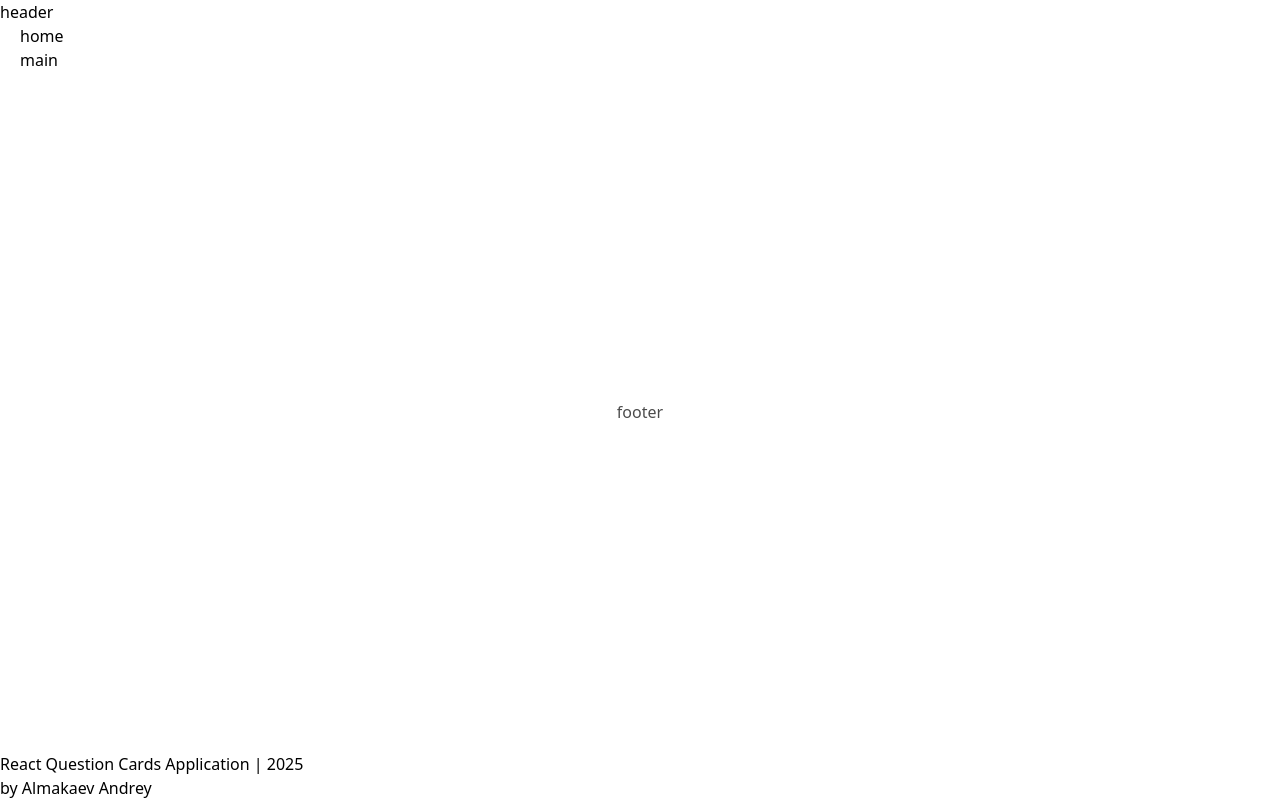
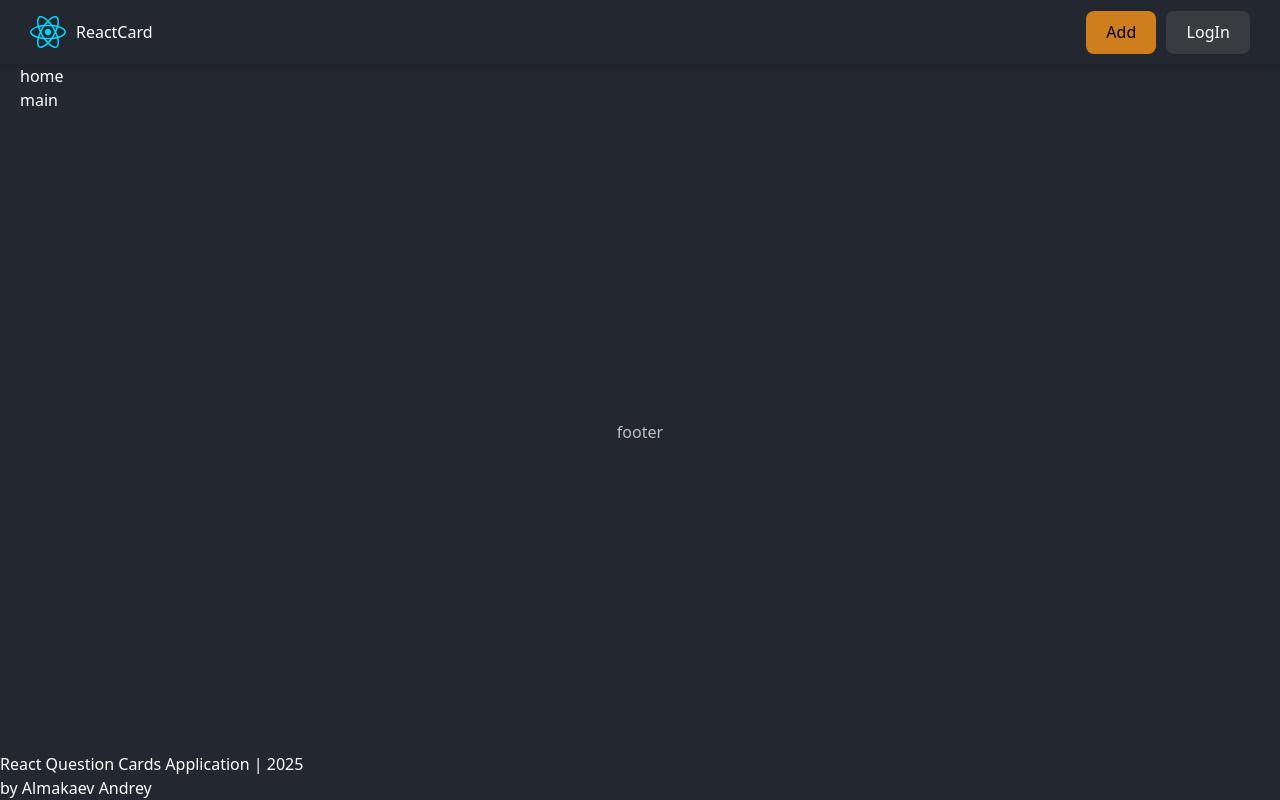
Before and after one commit to AlmakaevAndrey/React_app, a React (Vite) app: page / in a window 1280 px wide. Built offline with nearby package versions, Linux system fonts and the light colour scheme.

Commit message:
header and button implementation

```diff
--- a/src/components/Button/Button.jsx
+++ b/src/components/Button/Button.jsx
@@ -1,14 +1,8 @@
-import {} from "react";
 import cls from "./Button.module.css";
 
-const isPrimary = true;
-
-export const Button = ({ onClick, children }) => {
-  // console.log(onClick, children);
-  // console.log(cls);
+export const Button = ({ onClick, isDisabled, isActive, children }) => {
   return (
-    // <button className={isPrimary ? cls.primary : cls.btn}> Button </button>
-    <button className={`${cls.btn} ${isPrimary ? cls.primary : ""}`} onClick={onClick}>
+    <button className={`${cls.btn} ${isActive ? cls.active : ""}`} onClick={onClick} disabled={isDisabled}>
       {" "}
       {children}{" "}
     </button>
--- a/src/components/Button/Button.module.css
+++ b/src/components/Button/Button.module.css
@@ -1,7 +1,31 @@
 .btn {
-    background-color: aquamarine;
+    border-radius: 8px;
+    border: 1px solid transparent;
+    padding: 0.6em 1.2em;
+    font-size: 1em;
+    font-weight: 500;
+    font-family: inherit;
+    background-color: var(--btn-bg-color);
+    color: var(--btn-text-color);
+    cursor: pointer;
+    transition: border-color 0.25s;
 }
 
-.primary {
-    background-color: blueviolet;
+.btn:hover {
+    border-color: #2f2f2f;
 }
+
+.btn:focus,
+.btn:focus-visible {
+    outline: 4px auto #2f2f2f;
+}
+
+.btn:disabled {
+    opacity: .5;
+    pointer-events: none;
+}
+
+.active {
+    color: #000;
+    background-color: #ce7e1d;
+}
--- /dev/null
+++ b/src/components/Button/index.jsx
@@ -0,0 +1 @@
+export { Button } from "./Button";
--- /dev/null
+++ b/src/components/Header/Header.jsx
@@ -0,0 +1,17 @@
+import ReactLogo from "../../assets/react.svg";
+import { Button } from "../Button";
+import cls from "./Header.module.css";
+export const Header = () => {
+  return (
+    <header className={cls.header}>
+      <p>
+        <img src={ReactLogo} alt="react logo" />
+        <span>ReactCard</span>
+      </p>
+      <div className={cls.headerButtons}>
+        <Button isActive={true}>Add</Button>
+        <Button>LogIn</Button>
+      </div>
+    </header>
+  );
+};
--- /dev/null
+++ b/src/components/Header/Header.module.css
@@ -0,0 +1,27 @@
+.header {
+    width: 100%;
+    height: 70px;
+    background-color: var(--main-bg-color);
+    padding: 0 30px;
+    display: flex;
+    justify-content: space-between;
+    align-items: center;
+    box-shadow: 0 2px 8px 0 rgba(0, 0, 0, .2);
+
+    p {
+        text-transform: capitalize;
+        display: flex;
+        justify-content: center;
+        align-items: center;
+        gap: 10px;
+        cursor: pointer;
+        user-select: none;
+    }
+}
+
+.headerButtons {
+    display: flex;
+    justify-content: center;
+    align-items: center;
+    gap: 10px;
+}
--- /dev/null
+++ b/src/components/Header/index.jsx
@@ -0,0 +1 @@
+export { Header } from "./Header";
--- a/src/components/MainLayout/MainLayout.jsx
+++ b/src/components/MainLayout/MainLayout.jsx
@@ -1,16 +1,18 @@
 import { Outlet } from "react-router-dom";
 import styles from "./MainLayout.module.css";
+import { Header } from "../Header";
 
 export const MainLayout = () => {
   const currentYear = new Date().getFullYear();
 
   return (
     <div className={styles.mainLayout}>
-      <header>header</header>
+      <Header />
       <div className={styles.mainWrapper}>
         <main className={styles.main}>
           <Outlet />
-          main</main>
+          main
+        </main>
         <footer className={styles.footer}>footer</footer>
         React Question Cards Application | {currentYear} <br />
         by Almakaev Andrey
--- a/src/index.css
+++ b/src/index.css
@@ -1,7 +1,9 @@
 :root {
   --main-bg-color: #23272F;
+  --text-color: #fff;
 
-  --text-color: #fff;
+  --btn-bg-color:#383b3f;
+  --btn-text-color:#fff;
 
 
   font-family: system-ui, Avenir, Helvetica, Arial, sans-serif;
@@ -43,11 +45,17 @@
   :root {
     --main-bg-color: #fff;
     --text-color: #000;
+
+    --btn-bg-color:#16444f;
+    --btn-text-color:#57C4DC;
   }
 }
-@media (prefers-color-scheme: dark) {
+@media (prefers-color-scheme: light) {
   :root {
     --main-bg-color: #23272F;
     --text-color: #fff;
+
+    --btn-bg-color:#383b3f;
+    --btn-text-color:#fff;
   }
 }
```
